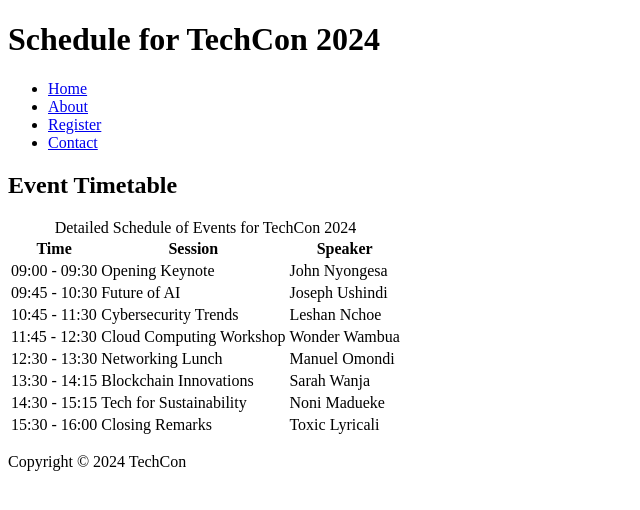
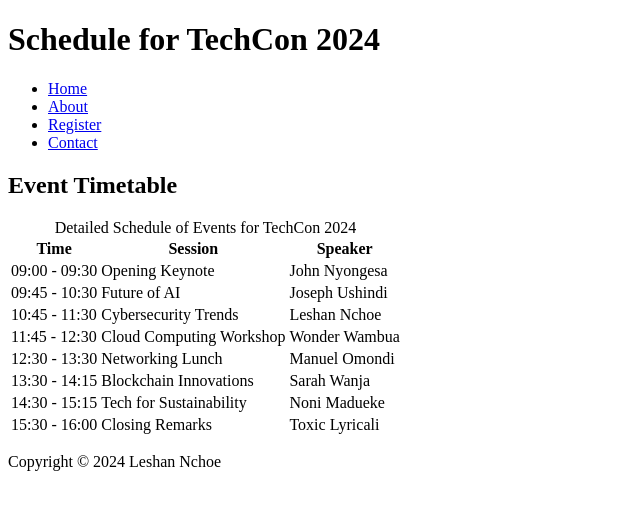
Before and after one commit to caspersudo/TechCon_HTML, a plain HTML site: page techcon_website/schedule.html in a window 1280 px wide. Shown: the full height of the page, 0-640 px from the left. Drawn offline with Linux system fonts and the light colour scheme.

Commit message:
Update schedule.html

```diff
--- a/techcon_website/schedule.html
+++ b/techcon_website/schedule.html
@@ -74,9 +74,9 @@
       </table>
     </section>
   </main>
+<footer>
+    <p>Copyright &copy; 2024 Leshan Nchoe</p>
+</footer>
 
-  <footer>
-    <p>Copyright &copy; 2024 TechCon</p>
-  </footer>
 </body>
 </html>
```
